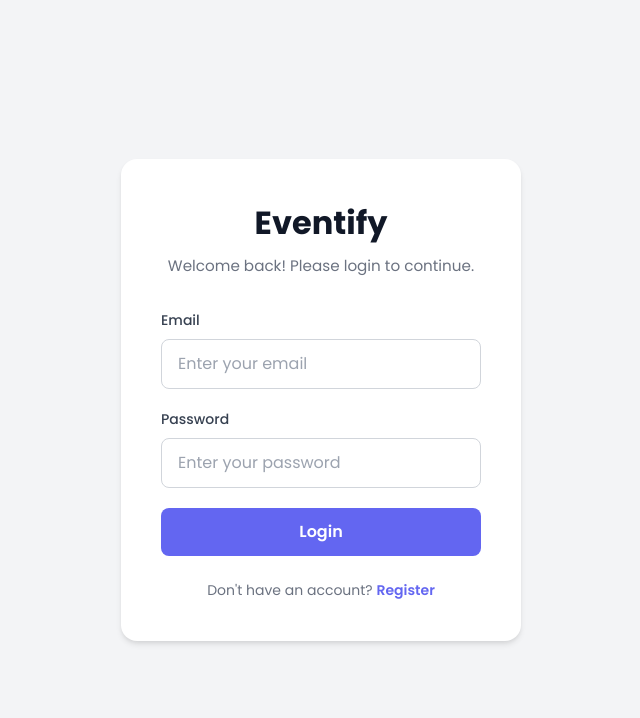
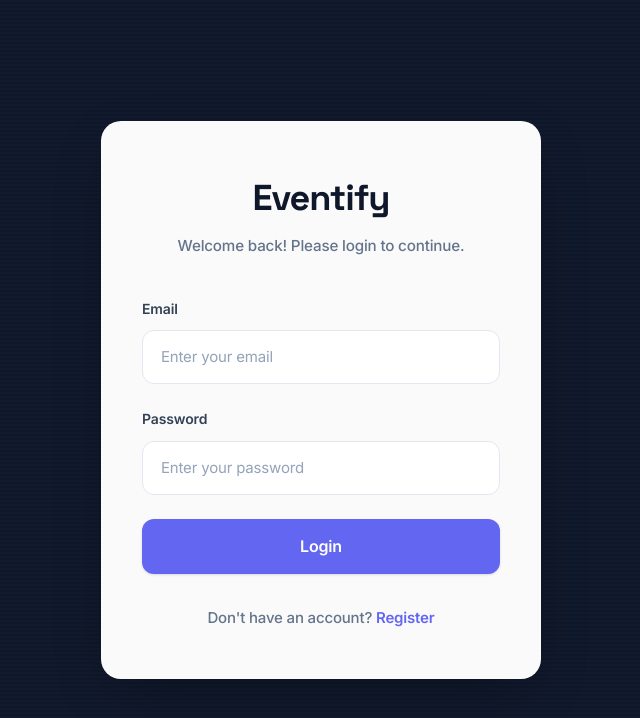
Before and after one commit to krishna-dave206/Eventify, a React app in the folder frontend/: page / in a window 1280 px wide. Shown: the top 718 px of the page, without its empty margins (319-959 px from the left). Built offline with nearby package versions, Linux system fonts and the light colour scheme; the HTML template or start-up script is replaced by a standard one.

Commit message:
Some more changes

```diff
--- a/frontend/src/index.css
+++ b/frontend/src/index.css
@@ -1,17 +1,18 @@
-@import url('https://fonts.googleapis.com/css2?family=Poppins:wght@300;400;500;600;700;800;900&family=Playfair+Display:wght@400;500;600;700;800;900&display=swap');
+@import url('https://fonts.googleapis.com/css2?family=Inter:wght@300;400;500;600;700;800;900&family=Space+Grotesk:wght@400;500;600;700;800&display=swap');
 
 @tailwind base;
 @tailwind components;
 @tailwind utilities;
 
 :root {
-  font-family: 'Poppins', system-ui, sans-serif;
-  line-height: 1.5;
+  font-family: 'Inter', -apple-system, BlinkMacSystemFont, 'Segoe UI', sans-serif;
+  line-height: 1.6;
   font-weight: 400;
   font-synthesis: none;
   text-rendering: optimizeLegibility;
   -webkit-font-smoothing: antialiased;
   -moz-osx-font-smoothing: grayscale;
+  letter-spacing: -0.011em;
 }
 
 body {
@@ -21,16 +22,17 @@ body {
   @apply bg-background dark:bg-background-dark text-text dark:text-text-dark transition-colors duration-300;
 }
 
-/* Elite Typography */
+/* Professional Typography */
 .heading-elite {
-  font-family: 'Playfair Display', serif;
+  font-family: 'Space Grotesk', sans-serif;
   font-weight: 700;
-  letter-spacing: -0.02em;
+  letter-spacing: -0.025em;
 }
 
 .text-elite {
-  font-family: 'Poppins', sans-serif;
+  font-family: 'Inter', sans-serif;
   font-weight: 500;
+  letter-spacing: -0.011em;
 }
 
 /* Enhanced Glassmorphism with Color */
--- a/frontend/src/pages/auth.css
+++ b/frontend/src/pages/auth.css
@@ -1,43 +1,80 @@
-/* Modern Professional Auth Styles */
+/* Professional Industry-Level Auth Styles */
 .auth-container {
     display: flex;
     justify-content: center;
     align-items: center;
     min-height: 100vh;
-    background-color: #f3f4f6;
-    /* Light gray background */
-    padding: 1rem;
+    background: #0f172a;
+    padding: 1.5rem;
+    position: relative;
+    overflow: hidden;
+}
+
+/* Subtle texture overlay */
+.auth-container::before {
+    content: '';
+    position: absolute;
+    inset: 0;
+    background:
+        repeating-linear-gradient(0deg,
+            transparent,
+            transparent 2px,
+            rgba(255, 255, 255, 0.01) 2px,
+            rgba(255, 255, 255, 0.01) 4px);
+    pointer-events: none;
+}
+
+
+@keyframes float {
+
+    0%,
+    100% {
+        transform: translate(0, 0) scale(1);
+    }
+
+    50% {
+        transform: translate(30px, -30px) scale(1.1);
+    }
 }
 
 .auth-card {
-    background: white;
-    padding: 2.5rem;
-    border-radius: 1rem;
-    box-shadow: 0 4px 6px -1px rgba(0, 0, 0, 0.1), 0 2px 4px -1px rgba(0, 0, 0, 0.06);
+    background: rgba(255, 255, 255, 0.98);
+    backdrop-filter: blur(20px);
+    padding: 3rem 2.5rem;
+    border-radius: 20px;
+    box-shadow:
+        0 20px 60px -15px rgba(0, 0, 0, 0.3),
+        0 0 1px rgba(0, 0, 0, 0.05),
+        inset 0 1px 0 rgba(255, 255, 255, 0.1);
     width: 100%;
-    max-width: 400px;
+    max-width: 440px;
     text-align: center;
+    position: relative;
+    border: 1px solid rgba(255, 255, 255, 0.2);
 }
 
 .auth-title {
-    font-size: 2rem;
-    font-weight: 700;
-    color: #111827;
-    /* Gray 900 */
+    font-size: 2.25rem;
+    font-weight: 800;
+    font-family: 'Space Grotesk', sans-serif;
+    color: #0f172a;
     margin-bottom: 0.5rem;
+    letter-spacing: -0.03em;
 }
 
 .auth-subtitle {
-    color: #6b7280;
-    /* Gray 500 */
-    margin-bottom: 2rem;
+    color: #64748b;
+    margin-bottom: 2.5rem;
     font-size: 0.95rem;
+    font-weight: 500;
+    font-family: 'Inter', sans-serif;
+    line-height: 1.5;
 }
 
 .auth-form {
     display: flex;
     flex-direction: column;
-    gap: 1.25rem;
+    gap: 1.5rem;
 }
 
 .form-group {
@@ -47,69 +84,114 @@
 .form-label {
     display: block;
     font-size: 0.875rem;
-    font-weight: 500;
-    color: #374151;
-    /* Gray 700 */
-    margin-bottom: 0.5rem;
+    font-weight: 600;
+    color: #334155;
+    margin-bottom: 0.625rem;
+    font-family: 'Inter', sans-serif;
+    letter-spacing: -0.01em;
 }
 
 .form-input {
     width: 100%;
-    padding: 0.75rem 1rem;
-    border: 1px solid #d1d5db;
-    /* Gray 300 */
-    border-radius: 0.5rem;
-    font-size: 1rem;
-    transition: border-color 0.2s, box-shadow 0.2s;
+    padding: 0.875rem 1.125rem;
+    border: 1.5px solid #e2e8f0;
+    border-radius: 12px;
+    font-size: 0.9375rem;
+    font-family: 'Inter', sans-serif;
+    transition: all 0.2s cubic-bezier(0.4, 0, 0.2, 1);
     outline: none;
+    background: #ffffff;
+    color: #0f172a;
+    font-weight: 500;
+}
+
+.form-input::placeholder {
+    color: #94a3b8;
+    font-weight: 400;
 }
 
 .form-input:focus {
     border-color: #6366f1;
-    /* Indigo 500 */
-    box-shadow: 0 0 0 3px rgba(99, 102, 241, 0.1);
+    box-shadow:
+        0 0 0 4px rgba(99, 102, 241, 0.08),
+        0 1px 2px 0 rgba(0, 0, 0, 0.05);
+    background: #ffffff;
 }
 
 .auth-btn {
     width: 100%;
-    padding: 0.75rem;
-    background-color: #6366f1;
-    /* Indigo 500 */
+    padding: 0.9375rem 1.25rem;
+    background: #6366f1;
     color: white;
     border: none;
-    border-radius: 0.5rem;
+    border-radius: 12px;
     font-size: 1rem;
     font-weight: 600;
+    font-family: 'Inter', sans-serif;
     cursor: pointer;
-    transition: background-color 0.2s;
+    transition: all 0.2s cubic-bezier(0.4, 0, 0.2, 1);
     display: flex;
     justify-content: center;
     align-items: center;
-    gap: 0.5rem;
+    gap: 0.625rem;
+    box-shadow:
+        0 1px 3px 0 rgba(0, 0, 0, 0.1),
+        0 1px 2px -1px rgba(0, 0, 0, 0.1);
+    letter-spacing: -0.01em;
 }
 
 .auth-btn:hover {
-    background-color: #4f46e5;
-    /* Indigo 600 */
+    background: #4f46e5;
+    transform: translateY(-1px);
+    box-shadow:
+        0 4px 6px -1px rgba(0, 0, 0, 0.1),
+        0 2px 4px -2px rgba(0, 0, 0, 0.1);
+}
+
+.auth-btn:active {
+    transform: translateY(0);
 }
 
 .auth-btn:disabled {
-    opacity: 0.7;
+    opacity: 0.65;
     cursor: not-allowed;
+    transform: none;
 }
 
 .auth-link {
-    margin-top: 1.5rem;
-    font-size: 0.875rem;
-    color: #6b7280;
+    margin-top: 2rem;
+    font-size: 0.9375rem;
+    color: #64748b;
+    font-family: 'Inter', sans-serif;
+    font-weight: 500;
 }
 
 .auth-link span {
     color: #6366f1;
     font-weight: 600;
     cursor: pointer;
+    transition: color 0.2s ease;
 }
 
 .auth-link span:hover {
+    color: #4f46e5;
     text-decoration: underline;
+    text-decoration-thickness: 2px;
+    text-underline-offset: 2px;
 }
+
+/* Error/Success states */
+.form-error {
+    color: #ef4444;
+    font-size: 0.8125rem;
+    margin-top: 0.375rem;
+    font-family: 'Inter', sans-serif;
+    font-weight: 500;
+}
+
+/* Loading spinner animation */
+@keyframes spin {
+    to {
+        transform: rotate(360deg);
+    }
+}
--- a/frontend/tailwind.config.js
+++ b/frontend/tailwind.config.js
@@ -8,33 +8,33 @@ export default {
   theme: {
     extend: {
       colors: {
-        primary: "#6366f1", // Vibrant Indigo
-        secondary: "#ec4899", // Hot Pink
-        accent: "#f59e0b", // Amber
-        success: "#10b981", // Emerald
-        danger: "#ef4444", // Red
-        warning: "#f59e0b", // Amber
-        info: "#3b82f6", // Blue
+        primary: "#6366f1",      // Refined Indigo - professional yet vibrant
+        secondary: "#ec4899",    // Rose Pink - elegant accent
+        accent: "#8b5cf6",       // Rich Purple - depth and sophistication
+        success: "#10b981",      // Emerald - clear positive feedback
+        danger: "#ef4444",       // Coral Red - attention without aggression
+        warning: "#f59e0b",      // Warm Amber
+        info: "#3b82f6",         // Clear Blue
         background: {
-          DEFAULT: "#fafafa", // Very Light Gray
-          dark: "#0a0a0a", // Almost Black
+          DEFAULT: "#f8fafc",    // Soft white with blue undertone
+          dark: "#0f172a",       // Deep slate - professional dark mode
         },
         surface: {
-          DEFAULT: "#f5f5f5", // Light Gray
-          dark: "#1a1a1a", // Dark Gray
+          DEFAULT: "#ffffff",    // Pure white for cards
+          dark: "#1e293b",       // Elevated dark surfaces
         },
         text: {
-          DEFAULT: "#1f2937", // Dark Gray
-          dark: "#f9fafb", // Very Light Gray
+          DEFAULT: "#0f172a",    // Rich slate for readability
+          dark: "#f1f5f9",       // Soft white for dark mode
         },
         muted: {
-          DEFAULT: "#6b7280", // Medium Gray
-          dark: "#9ca3af", // Light Gray
+          DEFAULT: "#64748b",    // Balanced slate
+          dark: "#94a3b8",       // Light slate for dark mode
         },
       },
       fontFamily: {
-        sans: ['Poppins', 'sans-serif'],
-        display: ['Playfair Display', 'serif'],
+        sans: ['Inter', '-apple-system', 'BlinkMacSystemFont', 'Segoe UI', 'sans-serif'],
+        display: ['Space Grotesk', 'sans-serif'],
       },
       animation: {
         'float': 'float 6s ease-in-out infinite',
```
Also changed, not shown: frontend/src/pages/Dashboard.jsx (+81 -46 lines), 1 other file (tests, documents, lock files or other folders).
